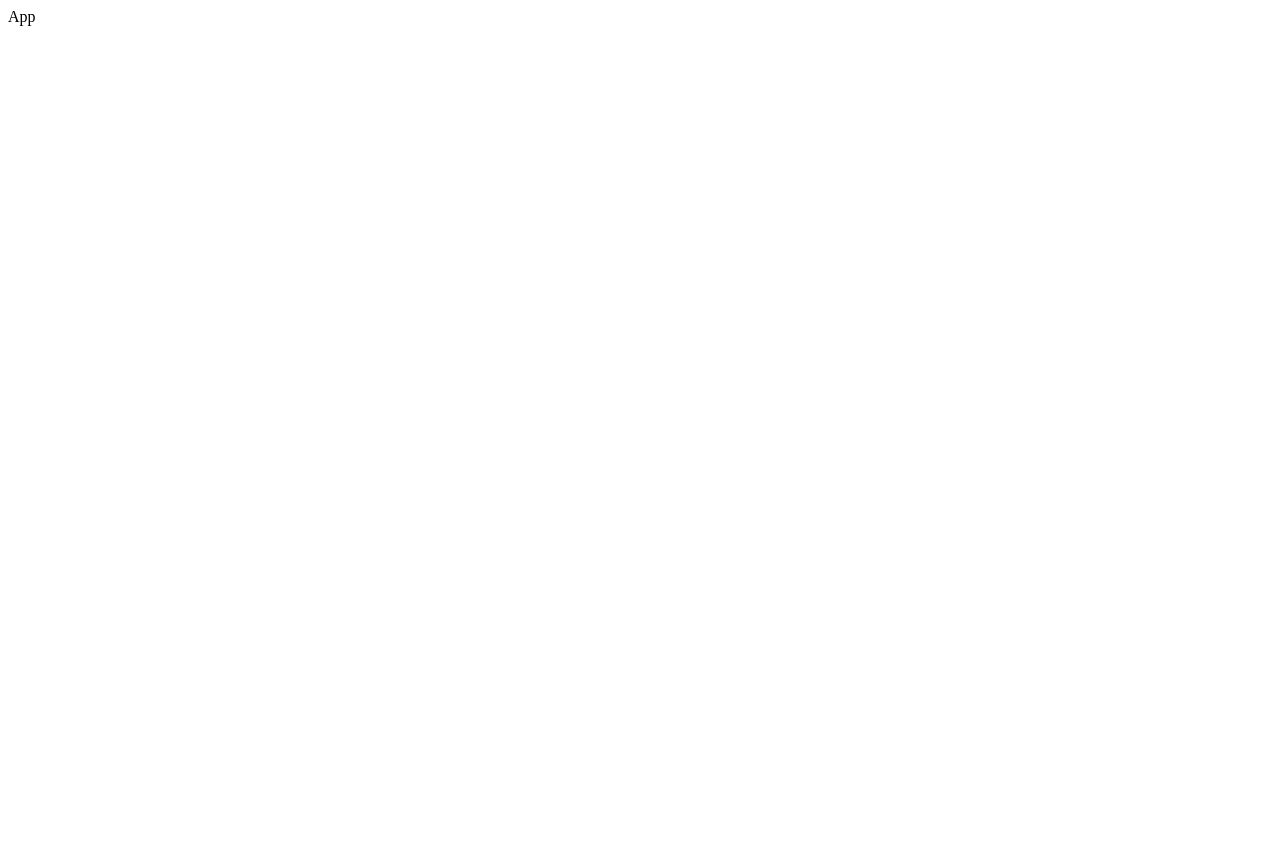
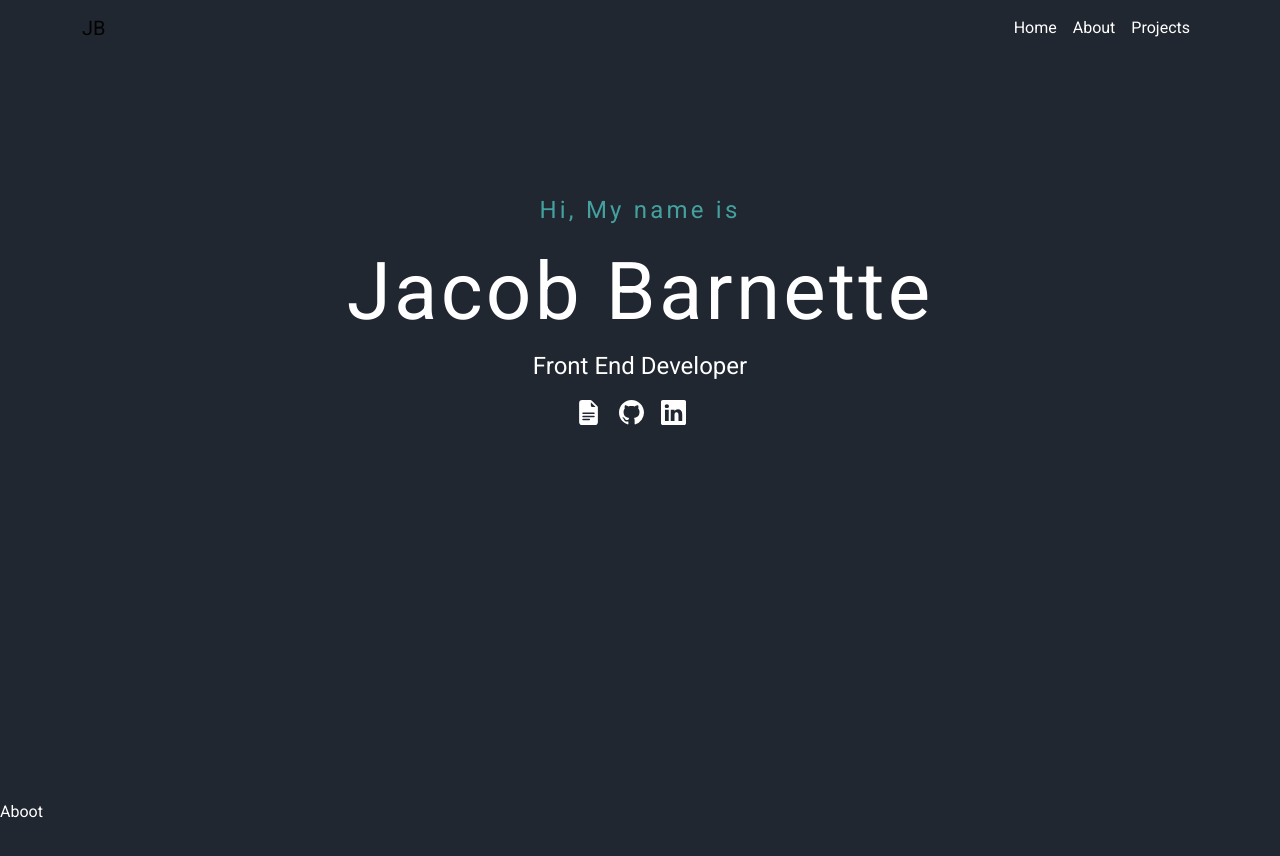
Before and after one commit to jacobbarnette/portfoliov1, a React (Create React App) app: page / in a window 1280 px wide. Shown: the top 856 px of the page. Before the commit the page ends 800 px from the top, so only its background shows below. Built offline with nearby package versions, Linux system fonts and the light colour scheme.

Commit message:
added initial styles to home page and about component

```diff
--- a/package.json
+++ b/package.json
@@ -6,8 +6,11 @@
     "@testing-library/jest-dom": "^5.16.5",
     "@testing-library/react": "^13.4.0",
     "@testing-library/user-event": "^13.5.0",
+    "bootstrap": "^5.2.3",
     "react": "^18.2.0",
+    "react-bootstrap": "^2.7.0",
     "react-dom": "^18.2.0",
+    "react-icons": "^4.7.1",
     "react-scripts": "5.0.1",
     "web-vitals": "^2.1.4"
   },
--- a/public/index.html
+++ b/public/index.html
@@ -10,6 +10,7 @@
       content="Web site created using create-react-app"
     />
     <link rel="apple-touch-icon" href="%PUBLIC_URL%/logo192.png" />
+    <link rel="preconnect" href="https://fonts.googleapis.com"><link rel="preconnect" href="https://fonts.gstatic.com" crossorigin><link href="https://fonts.googleapis.com/css2?family=Roboto:ital,wght@0,400;0,900;1,400&display=swap" rel="stylesheet">
     <!--
       manifest.json provides metadata used when your web app is installed on a
       user's mobile device or desktop. See https://developers.google.com/web/fundamentals/web-app-manifest/
@@ -24,7 +25,7 @@
       work correctly both with client-side routing and a non-root public URL.
       Learn how to configure a non-root public URL by running `npm run build`.
     -->
-    <title>React App</title>
+    <title>Jacob Barnette</title>
   </head>
   <body>
     <noscript>You need to enable JavaScript to run this app.</noscript>
--- a/src/App.js
+++ b/src/App.js
@@ -1,7 +1,16 @@
 import React from "react";
-
+import Header from "./components/Header";
+import About from "./components/About";
+import Landing from "./components/Landing";
+import "bootstrap/dist/css/bootstrap.min.css";
 const App = () => {
-  return <div>App</div>;
+  return (
+    <div>
+      <Header />
+      <Landing />
+      <About />
+    </div>
+  );
 };
 
 export default App;
--- /dev/null
+++ b/src/components/About.js
@@ -0,0 +1,7 @@
+import React from "react";
+
+const About = () => {
+  return <div className="about">Aboot</div>;
+};
+
+export default About;
--- /dev/null
+++ b/src/components/Header.js
@@ -0,0 +1,28 @@
+import React from "react";
+import { Container, Navbar, Nav } from "react-bootstrap";
+
+const Header = () => {
+  return (
+    <Navbar expand="lg" fixed="top">
+      <Container>
+        <Navbar.Brand href="#home"> JB</Navbar.Brand>
+        <Navbar.Toggle aria-controls="basic-navbar-nav" />
+        <Navbar.Collapse id="basic-navbar-nav">
+          <Nav className="ms-auto">
+            <Nav.Link className="navLink" href="#home">
+              Home
+            </Nav.Link>
+            <Nav.Link className="navLink" href="#about">
+              About
+            </Nav.Link>
+            <Nav.Link className="navLink" href="#projects">
+              Projects
+            </Nav.Link>
+          </Nav>
+        </Navbar.Collapse>
+      </Container>
+    </Navbar>
+  );
+};
+
+export default Header;
--- /dev/null
+++ b/src/components/Landing.js
@@ -0,0 +1,41 @@
+import React from "react";
+import {
+  BsGithub,
+  BsLinkedin,
+  BsFillFileEarmarkTextFill,
+} from "react-icons/bs";
+const Landing = () => {
+  return (
+    <section className=" landingSection">
+      <div className="introContainer">
+        <p className="helloTxt">Hi, My name is</p>
+        <h1>Jacob Barnette</h1>
+        <p>Front End Developer</p>
+      </div>
+      <div className="mx-auto socialIconContainer">
+        <div className="socialIconsRow">
+          <div className="socialIcons">
+            <a href="https://google.com">
+              <BsFillFileEarmarkTextFill
+                onClick={() => console.log("hl")}
+                size={25}
+              />
+            </a>
+          </div>
+          <div className="socialIcons">
+            <a href="https://github.com/jacobbarnette">
+              <BsGithub size={25} />
+            </a>
+          </div>
+          <div className="socialIcons">
+            <a href="https://www.linkedin.com/in/jacob-barnette-300275169/">
+              <BsLinkedin size={25} />
+            </a>
+          </div>
+        </div>
+      </div>
+    </section>
+  );
+};
+
+export default Landing;
--- /dev/null
+++ b/src/index.css
@@ -0,0 +1,67 @@
+:root {
+  --bg-color: #212730;
+  --text-color: #44A1A0
+}
+* {
+  font-family: 'Roboto', sans-serif;
+  background-color: var(--bg-color);
+  color: white;
+}
+
+h1 {
+  font-size: 5rem;
+  padding: none;
+  letter-spacing: 0.2rem;
+}
+
+.helloTxt {
+  color: var(--text-color);
+  letter-spacing: 0.2rem;
+}
+p {
+  font-size: 1.5rem;
+
+}
+.landingSection {
+  height: 100vh;
+  margin: auto;
+  padding: 12rem 0;
+  background-color: var(--bg-color);
+  color: white;
+}
+
+.introContainer {
+  margin:0 auto;
+  text-align: center;
+}
+
+.about {
+  height: 100vh;
+}
+
+.socialIconContainer {
+  width: 10%;
+}
+.socialIcons {
+  float: left;
+  width: 33.33%;
+}
+
+.socialIconsRow::after{
+  content: "";
+  display: table;
+  clear: both;
+}
+
+a {
+  text-decoration: none;
+}
+
+
+.navLink {
+  color: white;
+}
+
+.navLink:hover {
+  color: var(--text-color);
+}
--- a/src/index.js
+++ b/src/index.js
@@ -1,6 +1,7 @@
 import React from "react";
 import ReactDOM from "react-dom/client";
 import App from "./App";
+import "./index.css";
 const root = ReactDOM.createRoot(document.getElementById("root"));
 root.render(
   <React.StrictMode>
```
Also changed, not shown: 1 other file (tests, documents, lock files or other folders).
